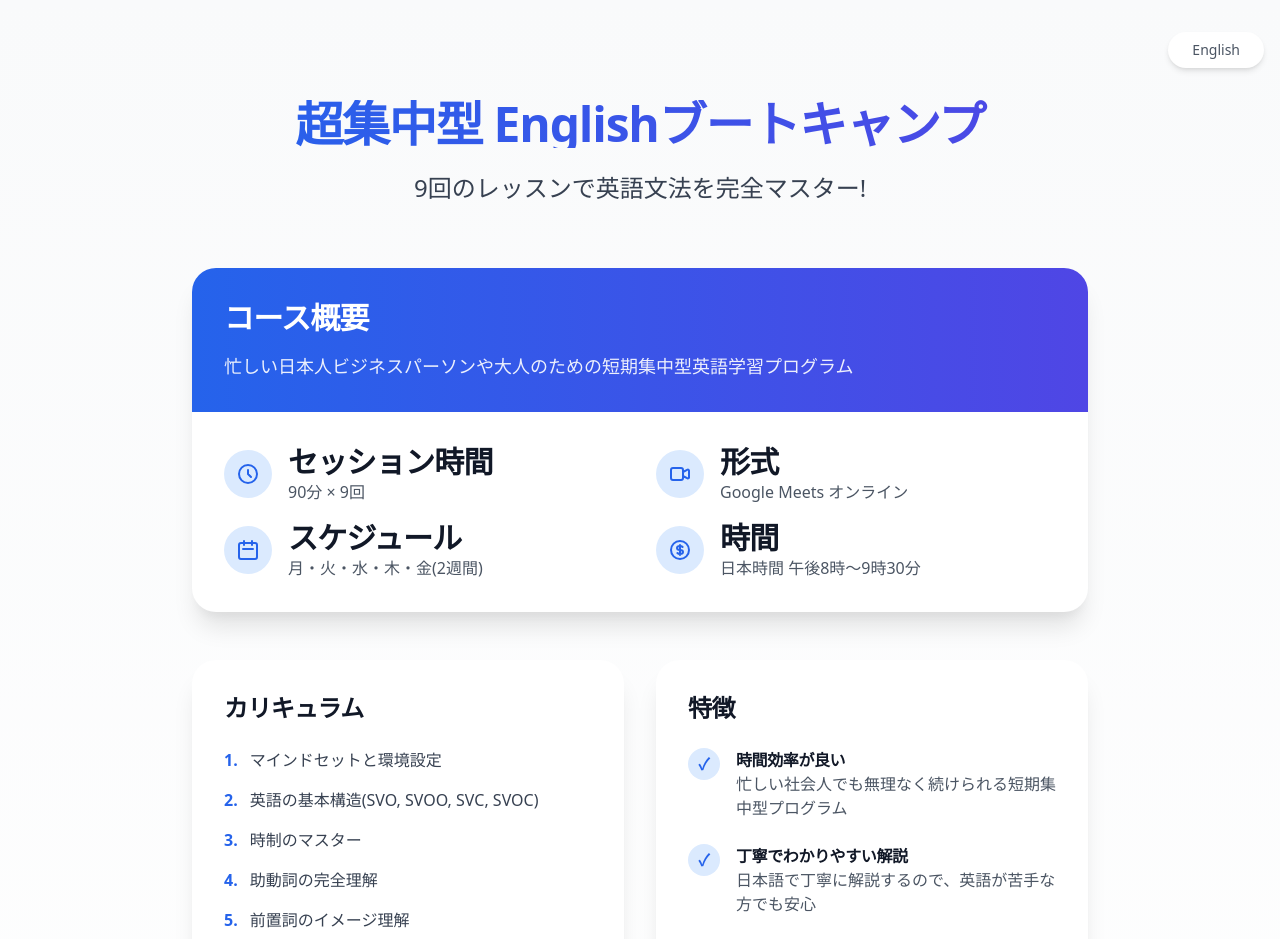
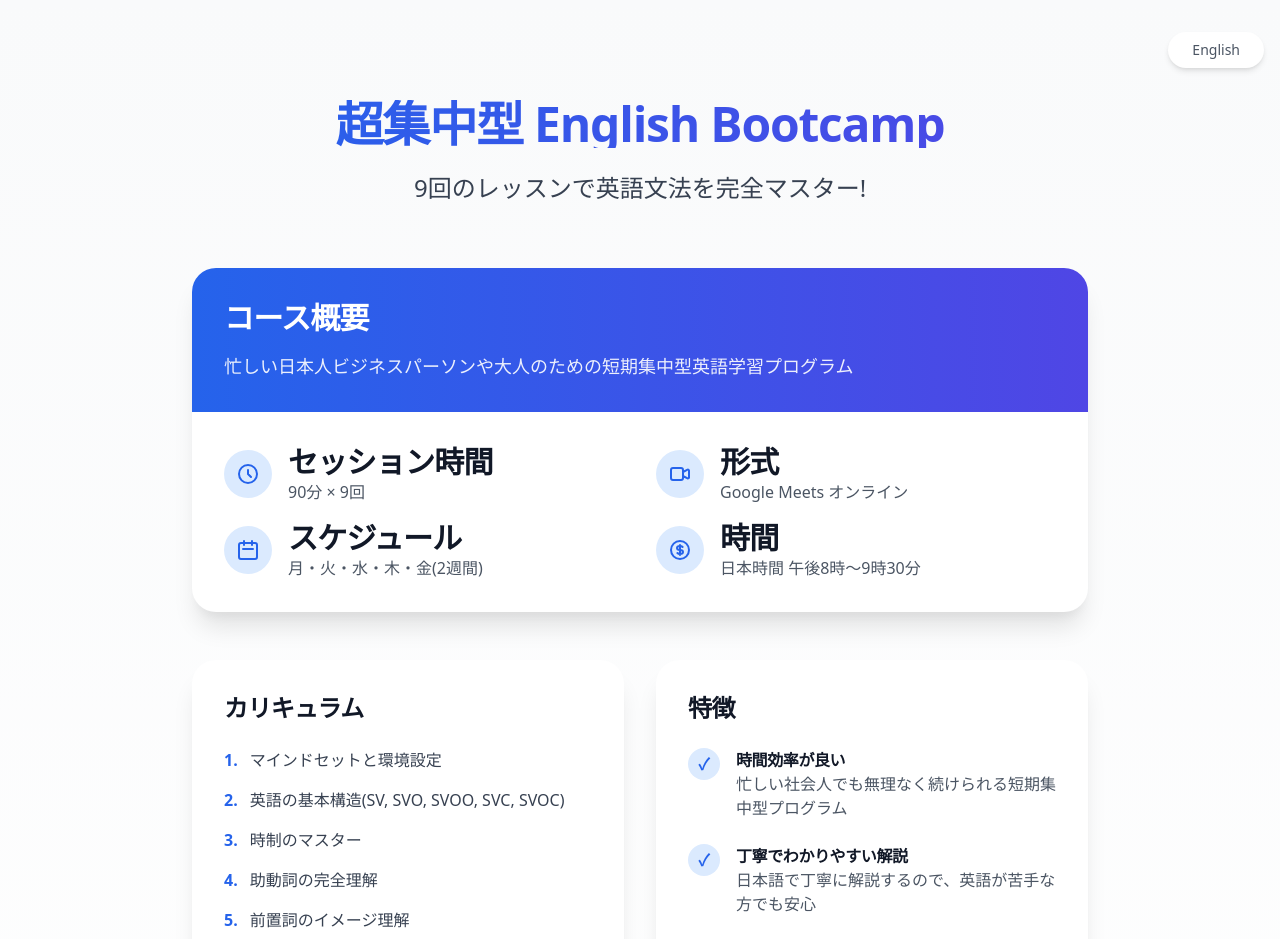
Before and after one commit to farang-dev/gen-lp, a Next.js app: page /ja in a window 1280 px wide. Shown: the top 939 px of the page. Built offline with nearby package versions, Linux system fonts and the light colour scheme.

Commit message:
content update

```diff
--- a/app/en/page.js
+++ b/app/en/page.js
@@ -92,7 +92,7 @@ export default function EnPage() {
               <ul className="space-y-4">
                 {[
                   "Mindset and Environment Setting",
-                  "Basic Structures (SVO, SVOO, SVC, SVOC)",
+                  "Basic Structures (SV, SVO, SVOO, SVC, SVOC)",
                   "Mastering Tenses",
                   "Auxiliary Verbs Explained",
                   "Prepositions Visualized",
--- a/app/ja/page.js
+++ b/app/ja/page.js
@@ -18,7 +18,7 @@ export default function JaPage() {
         <div className="max-w-4xl mx-auto">
           <div className="text-center mb-16">
             <h1 className="text-5xl font-bold mb-6 bg-clip-text text-transparent bg-gradient-to-r from-blue-600 to-indigo-600">
-              超集中型 Englishブートキャンプ
+              超集中型 English Bootcamp
             </h1>
             <p className="text-2xl text-gray-700">
               9回のレッスンで英語文法を完全マスター!
@@ -92,7 +92,7 @@ export default function JaPage() {
               <ul className="space-y-4">
                 {[
                   "マインドセットと環境設定",
-                  "英語の基本構造(SVO, SVOO, SVC, SVOC)",
+                  "英語の基本構造(SV, SVO, SVOO, SVC, SVOC)",
                   "時制のマスター",
                   "助動詞の完全理解",
                   "前置詞のイメージ理解",
```
